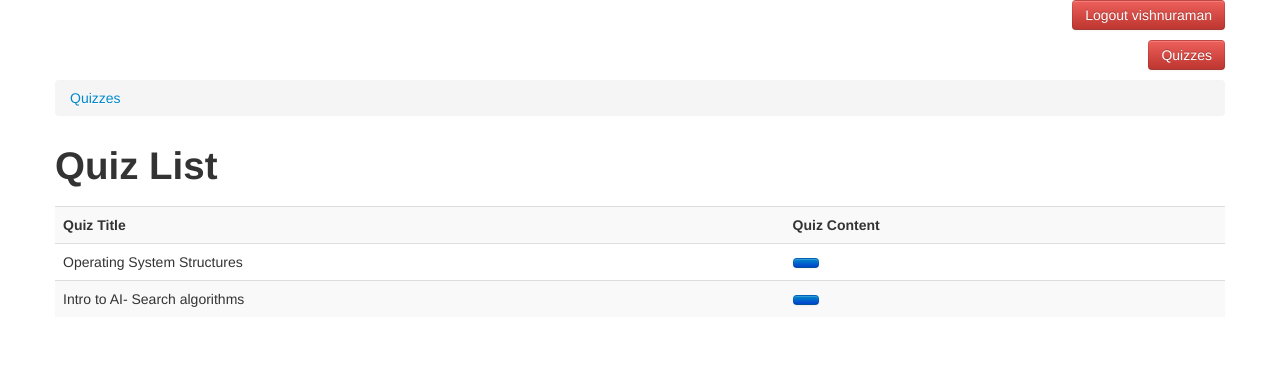
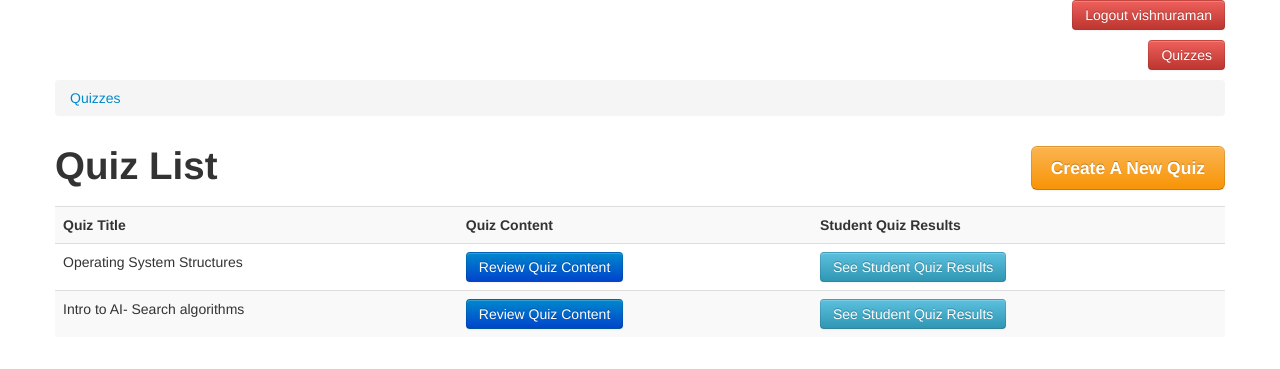
Before and after one commit to VishnuRaman/django_quiz_app, a Django app: page / in a window 1280 px wide. Shown: the top 369 px of the page. Run offline with Django 3.2, Linux system fonts and the light colour scheme; a user stored in the database is signed in; data comes from the database, SQL or seed files in the repository; some libraries are stand-ins or nearby versions.

Commit message:
minor bugs

```diff
--- a/quiz/templates/quiz/quiz_detail.html
+++ b/quiz/templates/quiz/quiz_detail.html
@@ -20,8 +20,8 @@
         {% endif %}
         </p>
     {% endif %}
-    {% if is_instructor %}
-    <p><a class="btn btn-info btn-large" href="{% url 'student-results' object.pk %}">See Student Quiz Results</a> <a class="btn btn-warning btn-large" href="{% url 'admin:quiz_quiz_change' object.pk %}">Edit Lesson Content</a></p>
+    {% if is_admin %}
+    <p><a class="btn btn-info btn-large" href="{% url 'student-results' object.pk %}">See Student Quiz Results</a> <a class="btn btn-warning btn-large" href="{% url 'admin:quiz_quiz_change' object.pk %}">Edit Quiz Content</a></p>
     {% endif %}
 </div>
 {% endblock %}
--- a/quiz/templates/quiz/quiz_list.html
+++ b/quiz/templates/quiz/quiz_list.html
@@ -6,18 +6,18 @@
 {% endblock %}
 {% block body_content %}
 <div class="span12">
-    <h1>Quiz List{% if is_instructor %} <a class="btn btn-warning btn-large pull-right create-quiz-btn" href="{% url 'admin:quiz_quiz_add' %}">Create A New Quiz</a>{% endif %}</h1>
+    <h1>Quiz List{% if is_admin %} <a class="btn btn-warning btn-large pull-right create-quiz-btn" href="{% url 'admin:quiz_quiz_add' %}">Create A New Quiz</a>{% endif %}</h1>
 
     <table class="table table-striped">
         <tr>
             <th>Quiz Title</th>
             <th>Quiz Content</th>
-            <th>{% if is_student %}Take Quiz{% elif is_instructor%}Student Quiz Results{% endif %}</th>
+            <th>{% if is_student %}Take Quiz{% elif is_admin%}Student Quiz Results{% endif %}</th>
         </tr>
         {% for quiz in object_list %}
         <tr>
             <td>{{ quiz.title }}</td>
-            <td><a class="btn btn-primary" href="{% url 'quiz-detail' quiz.pk %}">{% if is_student %}Review Quiz Content{% elif is_instructor %}Review Quiz Content{% endif %}</a></td>
+            <td><a class="btn btn-primary" href="{% url 'quiz-detail' quiz.pk %}">{% if is_student %}Review Quiz Content{% elif is_admin %}Review Quiz Content{% endif %}</a></td>
             <td>
                 {% has_student_completed_quiz request.user quiz as quiz_taken %}
                 {% if is_student %}
@@ -26,7 +26,7 @@
                     {% else %}
                         <button type="button" class="btn" disabled="disabled">Quiz Completed</button>
                     {% endif %}
-                {% elif is_instructor %}
+                {% elif is_admin %}
                     <a class="btn btn-info" href="{% url 'student-results' quiz.pk %}">See Student Quiz Results</a>
                 {% endif %}
             </td>
--- a/quiz/templates/quiz/topic_detail.html
+++ b/quiz/templates/quiz/topic_detail.html
@@ -13,7 +13,7 @@
     {% if is_student %}
             <li class="active"><a href="{% url 'quiz-list' object.pk %}">Quizzes</a></li>
     {% endif %}
-    {% if is_instructor %}
+    {% if is_admin %}
     <p> <a class="btn btn-warning btn-large" href="{% url 'admin:quiz_quiz_change' object.pk %}">Edit Quiz Content</a></p>
     {% endif %}
 </div>
```
Also changed, not shown: quiz/templates/quiz/topics_list.html (+4 -4 lines), quiz/migrations/0012_auto_20180108_1756.py (added).
